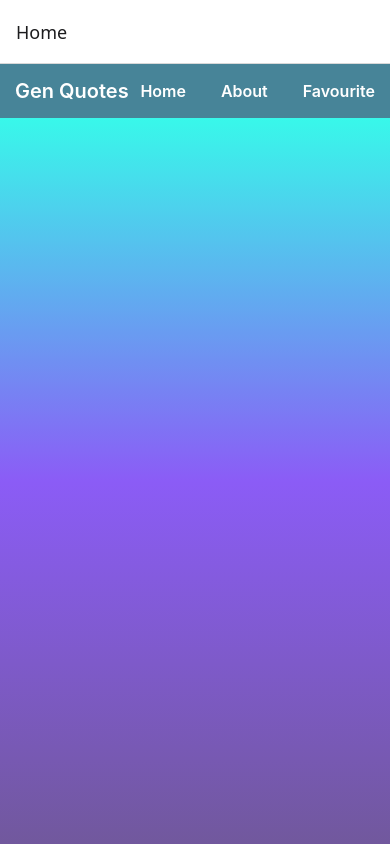
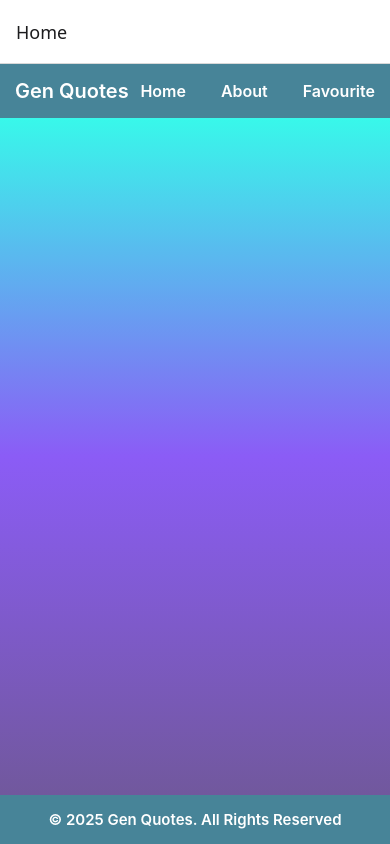
Before and after one commit to Cxrlo19/CPAN213GroupAssignment, a React Native app in the folder QuoteGenerator/: screen /Home in a window 390 px wide. Built offline with nearby package versions, Linux system fonts and the light colour scheme; no server answers.

Commit message:
Updated nav links and added footer
> Updated nav links to be animated on both pc and mobile
> Added footer

```diff
--- /dev/null
+++ b/QuoteGenerator/components/footer/Footer.js
@@ -0,0 +1,27 @@
+import React from "react";
+import { View, Pressable, Text, StyleSheet } from "react-native";
+
+const styles = StyleSheet.create({
+  footer: {
+    padding: 15,
+    flexDirection: "row",
+    backgroundColor: "#478498ff",
+    alignItems: "center",
+    justifyContent: "center",
+  },
+  title: {
+    fontSize: 15,
+    fontWeight: 600,
+    color: "white",
+  },
+});
+
+const Footer = () => {
+  return (
+    <View style={styles.footer}>
+      <Text style={styles.title}>© 2025 Gen Quotes. All Rights Reserved</Text>
+    </View>
+  );
+};
+
+export default Footer;
--- a/QuoteGenerator/components/nav_buttons/Buttons.js
+++ b/QuoteGenerator/components/nav_buttons/Buttons.js
@@ -1,6 +1,6 @@
-import { View, Text, StyleSheet } from "react-native";
+import { View, Text, StyleSheet, Pressable, Animated } from "react-native";
 import { useNavigation } from "@react-navigation/native";
-import { Pressable } from "react-native";
+import React, { useRef } from "react";
 
 const styles = StyleSheet.create({
   btn_txt: {
@@ -14,27 +14,57 @@ const styles = StyleSheet.create({
   },
 });
 
+const NavigationLink = (props) => {
+  const hover = useRef(new Animated.Value(0)).current;
+
+  const changeColor = (toValue) => {
+    Animated.timing(hover, {
+      toValue,
+      duration: 100,
+      useNativeDriver: false,
+    }).start();
+  };
+
+  const txtColor = hover.interpolate({
+    inputRange: [0, 1],
+    outputRange: ["white", "#8B5CF6"],
+  });
+
+  return (
+    <Pressable
+      onPress={props.onPress}
+      // For pc
+      onHoverIn={() => changeColor(1)}
+      onHoverOut={() => changeColor(0)}
+      // For movile
+      onPressIn={() => changeColor(1)}
+      onPressOut={() => changeColor(0)}
+    >
+      <Animated.Text style={[styles.btn_txt, { color: txtColor }]}>
+        {props.Text}
+      </Animated.Text>
+    </Pressable>
+  );
+};
+
 const HomeButton = ({ navigation }) => {
   return (
-    <Pressable onPress={() => navigation.navigate("Home")}>
-      <Text style={styles.btn_txt}>Home</Text>
-    </Pressable>
+    <NavigationLink Text="Home" onPress={() => navigation.navigate("Home")} />
   );
 };
 
 const AboutButton = ({ navigation }) => {
   return (
-    <Pressable onPress={() => navigation.navigate("About")}>
-      <Text style={styles.btn_txt}>About</Text>
-    </Pressable>
+    <NavigationLink Text="About" onPress={() => navigation.navigate("About")} />
   );
 };
 
 const FavouriteButton = ({ navigation }) => {
   return (
-    <Pressable onPress={() => navigation.navigate("Favourite")}>
-      <Text style={styles.btn_txt}>Favourite</Text>
-    </Pressable>
+    <NavigationLink
+      Text="Favourite"
+      onPress={() => navigation.navigate("Favourite")}
+    />
   );
 };
 
--- a/QuoteGenerator/screens/AboutScreen.js
+++ b/QuoteGenerator/screens/AboutScreen.js
@@ -2,6 +2,7 @@ import React from "react";
 import { LinearGradient } from "expo-linear-gradient";
 import { View, Text, Button, StyleSheet } from "react-native";
 import Header from "../components/header/Header";
+import Footer from "../components/footer/Footer";
 
 const styles = StyleSheet.create({
   main: {
@@ -29,6 +30,7 @@ const AboutScreen = ({ navigation }) => {
     <View style={styles.main}>
       <Header navigation={navigation} />
       <AboutScreenComp navigation={navigation} />
+      <Footer />
     </View>
   );
 };
--- a/QuoteGenerator/screens/FavouriteScreen.js
+++ b/QuoteGenerator/screens/FavouriteScreen.js
@@ -2,6 +2,7 @@ import React from "react";
 import { LinearGradient } from "expo-linear-gradient";
 import { View, StyleSheet } from "react-native";
 import Header from "../components/header/Header";
+import Footer from "../components/footer/Footer";
 
 const styles = StyleSheet.create({
   main: {
@@ -29,6 +30,7 @@ const FavouriteScreen = ({ navigation }) => {
     <View style={styles.main}>
       <Header navigation={navigation} />
       <FavouriteScreenComp navigation={navigation} />
+      <Footer />
     </View>
   );
 };
--- a/QuoteGenerator/screens/HomeScreen.js
+++ b/QuoteGenerator/screens/HomeScreen.js
@@ -9,6 +9,7 @@ import {
 } from "react-native";
 import { LinearGradient } from "expo-linear-gradient";
 import Header from "../components/header/Header";
+import Footer from "../components/footer/Footer";
 
 //Waiting for the styles from Dustin
 const styles = StyleSheet.create({
@@ -74,6 +75,7 @@ const HomeScreen = ({ navigation }) => {
     <View style={styles.main}>
       <Header navigation={navigation} />
       <HomeScreenComp navigation={navigation} />
+      <Footer />
     </View>
   );
 };
```
